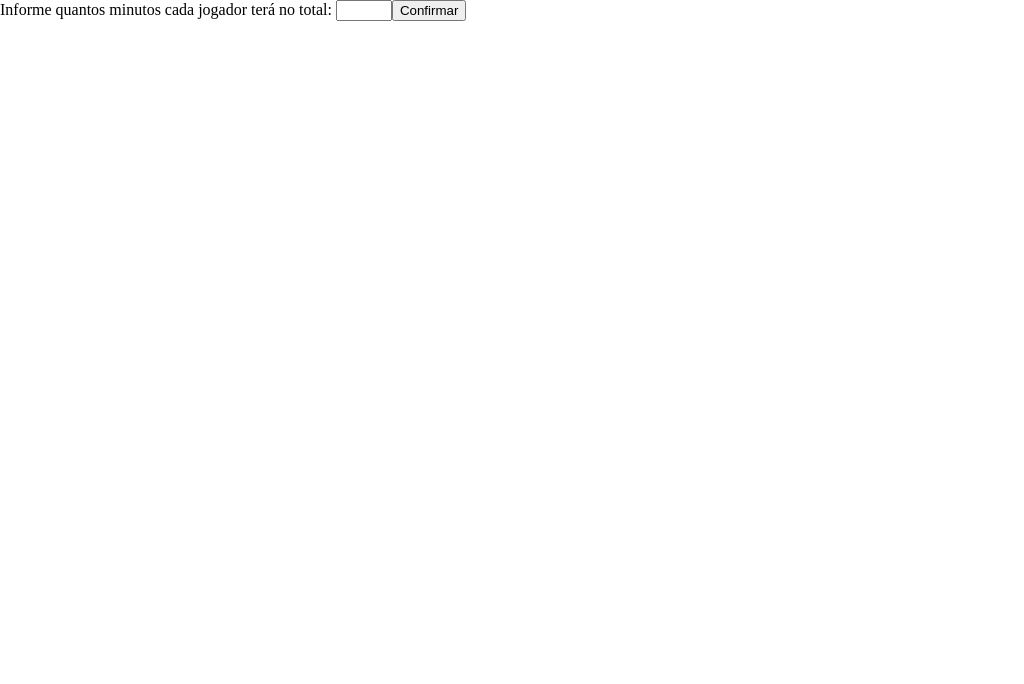
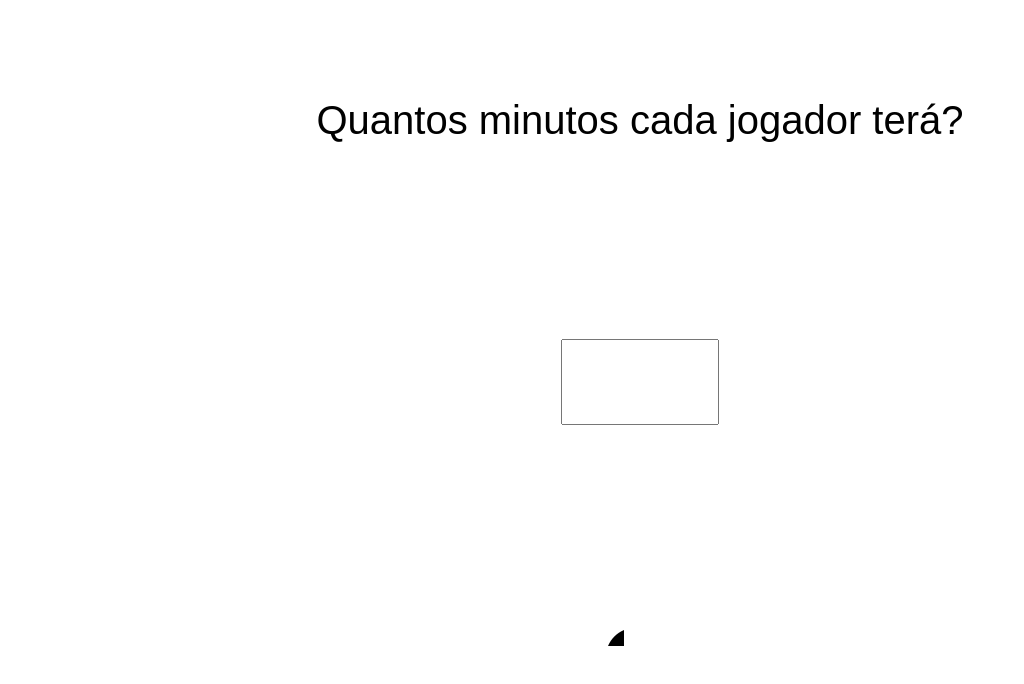
Before and after one commit to Lariel/chess-timer, an Angular app: page /novo-jogo in a window 1280 px wide. Shown: the top 684 px of the page, without its empty margins (0-1024 px from the left). Built offline with nearby package versions, Linux system fonts and the light colour scheme.

Commit message:
Atualizado layout geral

```diff
--- a/src/app/components/configurar-jogo/configurar-jogo.component.css
+++ b/src/app/components/configurar-jogo/configurar-jogo.component.css
@@ -0,0 +1,31 @@
+.configurar {
+  display: flex;
+  flex-direction: column;
+  justify-content: space-around;
+  align-items: center;
+  height: 100vh;
+}
+
+.play {
+  border-radius: 50%;
+  width: 80px;
+  height: 80px;
+}
+
+.mat-icon {
+  font-size: 70px;
+}
+
+span {
+  font-family: Arial, Helvetica, sans-serif;
+  font-size: 40px;
+  text-align: center;
+}
+
+input {
+  width: 150px;
+  height: 80px;
+  font-family: Arial, Helvetica, sans-serif;
+  font-size: 30px;
+  text-align: center;
+}
--- a/src/app/components/configurar-jogo/configurar-jogo.component.html
+++ b/src/app/components/configurar-jogo/configurar-jogo.component.html
@@ -1,3 +1,11 @@
-Informe quantos minutos cada jogador terá no total:
-<input type="number" min="5" max="60" [(ngModel)]=tempoMaximoMinutos>
-<button (click)="confirmarTempo()">Confirmar</button>
+<section class="configurar">
+
+  <span>Quantos minutos cada jogador terá?</span>
+
+  <input type="number" min="5" max="60" [(ngModel)]=tempoMaximoMinutos>
+
+  <div class="play">
+    <mat-icon (click)="confirmarTempo()">not_started</mat-icon>
+  </div>
+
+</section>
--- a/src/app/components/configurar-jogo/configurar-jogo.component.ts
+++ b/src/app/components/configurar-jogo/configurar-jogo.component.ts
@@ -19,12 +19,13 @@ export class ConfigurarJogoComponent implements OnInit {
   }
 
   confirmarTempo = () => {
-    this.tempoMaximoSegundos = this.converterMinutosParaSegundos(this.tempoMaximoMinutos);
-    console.log('Tempo maximo: ', this.tempoMaximoSegundos);
-    this.router.navigate(['/jogo'], { queryParams: {
-        timer: this.tempoMaximoSegundos
-      }
-    });
+    if (this.tempoMaximoMinutos > 0) {
+      this.tempoMaximoSegundos = this.converterMinutosParaSegundos(this.tempoMaximoMinutos);
+      this.router.navigate(['/jogo'], { queryParams: {
+          timer: this.tempoMaximoSegundos
+        }
+      });
+    }
   }
 
   converterMinutosParaSegundos = (t: number): number => {
--- a/src/app/components/jogo/jogo.component.css
+++ b/src/app/components/jogo/jogo.component.css
@@ -4,6 +4,21 @@
   justify-content: space-around;
   align-items: center;
   height: 100vh;
+}
+
+.timeout:not(.goHome) {
+  animation: blink-animation .5s steps(3, start) infinite;
+  -webkit-animation: blink-animation .5s steps(3, start) infinite;
+}
+@keyframes blink-animation {
+  to {
+    visibility: hidden;
+  }
+}
+@-webkit-keyframes blink-animation {
+  to {
+    visibility: hidden;
+  }
 }
 
 .tempoA, .tempoB {
@@ -34,11 +49,6 @@
   align-content: center;
 }
 
-.btnTrocar {
-  font-size: 80px;
-  z-index: 2;
-}
-
 .switch{
   font-size: 80px;
   z-index: 2;
@@ -48,4 +58,31 @@
   width: 150px;
   height: 150px;
   position: absolute;
+
+  box-shadow: 0 9px 46px 8px rgba(0, 0, 0, 0.14),
+              0 11px 15px -7px rgba(0, 0, 0, 0.12),
+              0 24px 38px 3px rgba(0, 0, 0, 0.2);
+
+  transform: rotate(90deg);
+  transition: .4s;
 }
+
+.reverse {
+  transform: rotate(270deg);
+  transition: .4s;
+}
+
+.mat-icon {
+  font-size: 150px;
+}
+
+.goHome {
+  font-size: 80px;
+  z-index: 3;
+  border-radius: 50%;
+  border-color: red;
+  background-color: red;
+  width: 150px;
+  height: 150px;
+  position: absolute;
+}
--- a/src/app/components/jogo/jogo.component.html
+++ b/src/app/components/jogo/jogo.component.html
@@ -1,9 +1,22 @@
-<div class="jogo">
-  <div class="ladoB">
+<section class="jogo"
+  [ngClass]="{
+    'timeout': timeout
+  }">
+  <section class="ladoB">
     <span class="tempoB">{{tempoAtualSegundosB | minuteSeconds}}</span>
+  </section>
+  <div *ngIf="!timeout" class="switch"
+    [ngClass]="{
+      'reverse': contandoAeNaoB
+    }"
+    (click)="trocarTimmer()">
+    <mat-icon>change_circle</mat-icon>
   </div>
-  <div class="switch" (click)="trocarTimmer()"></div>
-  <div class="ladoA">
+  <div *ngIf="timeout" class="goHome"
+    (click)="goHome()">
+    <mat-icon>home</mat-icon>
+  </div>
+  <section class="ladoA">
     <span class="tempoA">{{tempoAtualSegundosA | minuteSeconds}}</span>
-  </div>
-</div>
+  </section>
+</section>
--- a/src/app/components/jogo/jogo.component.ts
+++ b/src/app/components/jogo/jogo.component.ts
@@ -1,5 +1,5 @@
 import { Component, OnInit } from '@angular/core';
-import { ActivatedRoute } from '@angular/router';
+import { ActivatedRoute, Router } from '@angular/router';
 
 @Component({
   selector: 'app-jogo',
@@ -14,19 +14,30 @@ export class JogoComponent implements OnInit {
   contandoAeNaoB = false;
   timerA;
   timerB;
-  umSegundo = 1000;
+  umSegundo = 1000; // milisegundos
+  timeout = false;
 
   constructor(
     private route: ActivatedRoute,
+    private router: Router,
   ) { }
 
   ngOnInit(): void {
     this.tempoMaximoSegundos = this.route.snapshot.queryParamMap.get('timer');
+    if (!+this.tempoMaximoSegundos) {
+      this.router.navigate(['/']);
+    }
+  }
+
+  goHome = () => {
+    this.router.navigate(['/']);
   }
 
   trocarTimmer  = () => {
-    this.contandoAeNaoB = !this.contandoAeNaoB;
-    this.contar();
+    if (!this.timeout) {
+      this.contandoAeNaoB = !this.contandoAeNaoB;
+      this.contar();
+    }
   }
 
   contar = () => {
@@ -36,6 +47,7 @@ export class JogoComponent implements OnInit {
   jogarA(): void {
     if (this.tempoAtualSegundosA >= this.tempoMaximoSegundos) {
       clearTimeout(this.timerA);
+      this.timeout = true;
       return;
     } else {
       clearTimeout(this.timerB);
@@ -49,6 +61,7 @@ export class JogoComponent implements OnInit {
   jogarB(): void {
     if (this.tempoAtualSegundosB >= this.tempoMaximoSegundos) {
       clearTimeout(this.timerB);
+      this.timeout = true;
       return;
     } else {
       clearTimeout(this.timerA);
--- a/src/index.html
+++ b/src/index.html
@@ -6,6 +6,8 @@
   <base href="/">
   <meta name="viewport" content="width=device-width, initial-scale=1">
   <link rel="icon" type="image/x-icon" href="favicon.ico">
+  <link href="https://fonts.googleapis.com/icon?family=Material+Icons"
+      rel="stylesheet">
 </head>
 <body>
   <app-root></app-root>
```
Also changed, not shown: src/app/material.module.ts (+7 -0 lines).
